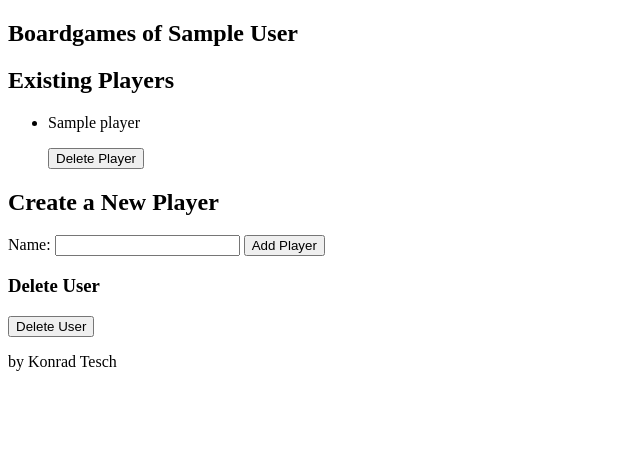
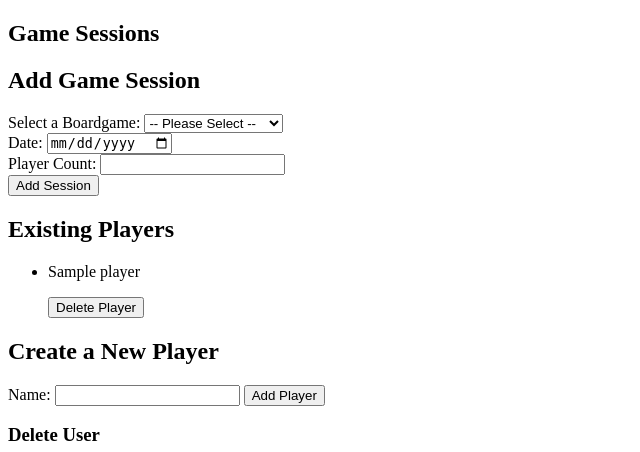
Before and after one commit to KonradTesch/BoardGameLogAPI, a FastAPI app: page /user/1 in a window 1280 px wide. Shown: the part 98-550 px from the top of the page, without its empty margins (0-640 px from the left). Run offline with FastAPI, Linux system fonts and the light colour scheme; tables that the repository leaves empty hold one stand-in row (values such as "Sample post").

Commit message:
Implemented Add Session Form

```diff
--- a/db_manager.py
+++ b/db_manager.py
@@ -1,6 +1,6 @@
 import logging
 
-from modules import User, Base, Player, Boardgame
+from modules import User, Base, Player, Boardgame, Game_Session, Session_Player
 from sqlalchemy import create_engine, text
 from sqlalchemy.orm import sessionmaker, Session
 from dotenv import load_dotenv
@@ -71,3 +71,21 @@ class DataManager:
 
         session.add(new_game)
         session.commit()
+
+    def get_all_games(self, sort: bool):
+        games = session.query(Boardgame).all()
+        if sort:
+            games = sorted(games, key=lambda game: game.title)
+        return games
+
+    def create_session(self, game_id: int, date: str, players: list, winner: int):
+        new_session = Game_Session(game_id=game_id, date=date, winner_id=winner)
+        session.add(new_session)
+        session.commit()
+        session.refresh(new_session)
+
+        for player in players:
+            player_id = session.query(Player).filter(Player.name == player).first().id
+            new_session_player = Session_Player(session_id= new_session.id,player_id=player_id, score = 0)
+            session.add(new_session_player)
+            session.commit()
--- a/main.py
+++ b/main.py
@@ -1,15 +1,14 @@
+import datetime
+
 import uvicorn
 from fastapi import FastAPI, Request
 from fastapi.templating import Jinja2Templates
-from fastapi.staticfiles import StaticFiles
 from fastapi.responses import HTMLResponse, JSONResponse, RedirectResponse
 from pydantic import BaseModel
 from starlette.status import HTTP_400_BAD_REQUEST, HTTP_201_CREATED
 from db_manager import DataManager
-from modules import User
 
 app = FastAPI()
-
 
 templates = Jinja2Templates(directory="templates")
 
@@ -18,10 +17,17 @@ data_manager = DataManager()
 class User(BaseModel):
     username: str
 
+class GameSession(BaseModel):
+    boardgame_id: int
+    date: str
+    players: list[str]
+
 
 @app.get("/", response_class=HTMLResponse)
 async def index(request: Request):
     users = data_manager.get_all_users()
+
+
     context = {
         "request": request,
         "users": users
@@ -32,9 +38,13 @@ async def index(request: Request):
 @app.get("/user/{user_id}")
 async def user_home(user_id: int, request: Request):
     user = data_manager.get_user_by_id(user_id)
+    games = data_manager.get_all_games(sort = True)
+
     context = {
         "request": request,
-        "user": user
+        "user": user,
+        "global_games": games,
+        "player_names": [player.name for player in user.players]
     }
     return templates.TemplateResponse("user_home.html", context=context)
 
@@ -94,14 +104,27 @@ async def delete_player(user_id: int, player_id):
 
 #endregion
 
-@app.post("user/{user_id}/boardgame")
-async def create_boardgame(user_id: int):
-    pass
+#region Session Endpoints
 
+@app.post("/user/{user_id}/session")
+async def create_session(user_id: int, session: GameSession):
 
-@app.post("user/{user_id}/session")
-async def create_session(user_id: int):
-    pass
+    print(f"game_id: {session.boardgame_id}, user_id: {user_id}, date: {session.date}, players: {session.players}")
+
+    data_manager.create_session(
+        game_id= int(session.boardgame_id),
+        date = session.date,
+        players=session.players,
+        winner= 1
+    )
+
+    return JSONResponse(
+        status_code=HTTP_201_CREATED,
+        content={
+            "message": "Session successfully created",
+        })
+
+#endregion
 
 if __name__ == "__main__":
     uvicorn.run("main:app", port=8000, reload=True)
--- a/templates/index.html
+++ b/templates/index.html
@@ -1,6 +1,6 @@
 {% extends "base.html" %}
 
-{% block title %}Users - My Movie Database{% endblock %}
+{% block title %}Boardgame Log API{% endblock %}
 
 {% block nav %}{% endblock %}
 
--- a/templates/user_home.html
+++ b/templates/user_home.html
@@ -1,6 +1,6 @@
 {% extends "base.html" %}
 
-{% block title %}Movies - My Movie Database{% endblock %}
+{% block title %}Boardgame Log API - User Profile{% endblock %}
 
 {% block nav %}
     <a href="{{ request.url_for('index') }}">Back to Users</a>
@@ -8,9 +8,39 @@
 
 
 {% block content %}
+<h2>Game Sessions</h2>
 
 
-<h2>Boardgames of {{ user.name }}</h2>
+<h2>Add Game Session</h2>
+<form id="addSession">
+    <div>
+        <label for="games_select">Select a Boardgame:</label>
+        <select name="boardgames" id="games_select">
+            <option value="default">-- Please Select --</option>
+            {% for game in global_games %}
+            <option value="{{ game.id }}">{{ game.title }}</option>
+            {% else %}
+            <option value="games_error">Games doesn't exist</option>
+            {% endfor %}
+        </select>
+    </div>
+
+    <div>
+        <label for="session_date">Date:</label>
+        <input type="date" id="session_date" name="session_date" required>
+    </div>
+
+    <div>
+        <label for="playerCount">Player Count:</label>
+        <input type="number" id="playerCount" name="playerCount" min="1" required>
+
+        <div id="playerSelectionContainer"></div>
+    </div>
+
+    <button type="submit" class="btn">Add Session</button>
+</form>
+
+<p id="add_session_message"></p>
 
 <h2>Existing Players</h2>
 <ul id="playerList" class="player-list">
@@ -26,7 +56,7 @@
 </ul>
 
 <h2>Create a New Player</h2>
-<form onsubmit="addPlayer(event)" id="addPlayer">
+<form id="addPlayer">
     <label for="playerName">Name:</label>
     <input type="text" id="playerName" name="playerName" required>
     <button type="submit" class="btn">Add Player</button>
@@ -40,7 +70,102 @@
 <p class="message" id="delete-user-msg"></p>
 
 <script>
-    function deleteUser(userID)
+    const playerCountInput = document.getElementById('playerCount');
+    const playerSelectionContainer = document.getElementById('playerSelectionContainer');
+
+    // Available players
+    const availablePlayers = {{ player_names | tojson }};
+
+    function saveCurrentSelections() {
+        const currentSelections = {};
+        for (let i = 1; i <= playerCountInput.value; i++) {
+            const select = document.getElementById(`player${i}`);
+            if (select)
+            {
+                currentSelections[i] = select.value;
+            }
+        }
+        return currentSelections;
+    }
+
+    function generatePlayerDropdowns(count) {
+        const currentSelections = saveCurrentSelections();
+        playerSelectionContainer.innerHTML = '';
+
+        if (count > 0) {
+            for (let i = 1; i <= count; i++) {
+                const div = document.createElement('div');
+                div.innerHTML = `
+                    <label for="player${i}">Player ${i}:</label>
+                    <select id="player${i}" name="player${i}" required>
+                        <option value="">-- Select player --</option>
+                        ${availablePlayers.map(player => `<option value="${player}">${player}</option>`).join('')}
+                    </select>
+                    <br><br>
+                `;
+                playerSelectionContainer.appendChild(div);
+
+                if (currentSelections[i]) {
+                    document.getElementById(`player${i}`).value = currentSelections[i];
+                }
+            }
+        }
+    }
+
+    playerCountInput.addEventListener('input', function() {
+    const count = parseInt(this.value);
+    generatePlayerDropdowns(count);
+    });
+
+    document.getElementById("addSession").addEventListener('submit', function(e) {
+        e.preventDefault();
+
+        const game_id = parseInt(document.getElementById("games_select").value);
+        const date =  document.getElementById("session_date").value.toString()
+        const players = []
+
+        for (let i = 1; i <= playerCountInput.value; i++)
+        {
+            players.push(document.getElementById(`player${i}`).value)
+        }
+
+        addSession(game_id, date, players);
+    });
+
+    async function addSession(boardgame_id, date, players)
+    {
+        try
+        {
+            const response = await fetch("{{ request.url_for('create_session', user_id = user.id) }}", {
+                method: "POST",
+                headers: {
+                        "Content-Type": "application/json"
+                },
+                body: JSON.stringify({
+                    boardgame_id: boardgame_id,
+                    date: date,
+                    players: players
+                })
+            });
+
+            const data = await response.json();
+
+            if (response.ok)
+            {
+                document.getElementById("addSession").reset();
+                location.reload();
+            }
+            else
+            {
+                document.getElementById("add_session_message").textContent = data.error;
+            }
+        } catch (error)
+        {
+            document.getElementById("add_session_message").textContent = "Error: " + error;
+        }
+    }
+
+    function deleteUser()
     {
         fetch("{{ request.url_for('delete_user', user_id=user.id) }}", {method: "DELETE" })
            .then(response => {
@@ -52,6 +177,8 @@
                }
            })
     }
+
+    document.getElementById("addPlayer").addEventListener("submit", addPlayer);
 
     async function addPlayer(e)
     {
@@ -93,5 +220,6 @@
                 }
             })
     }
+
 </script>
 {% endblock %}
```
